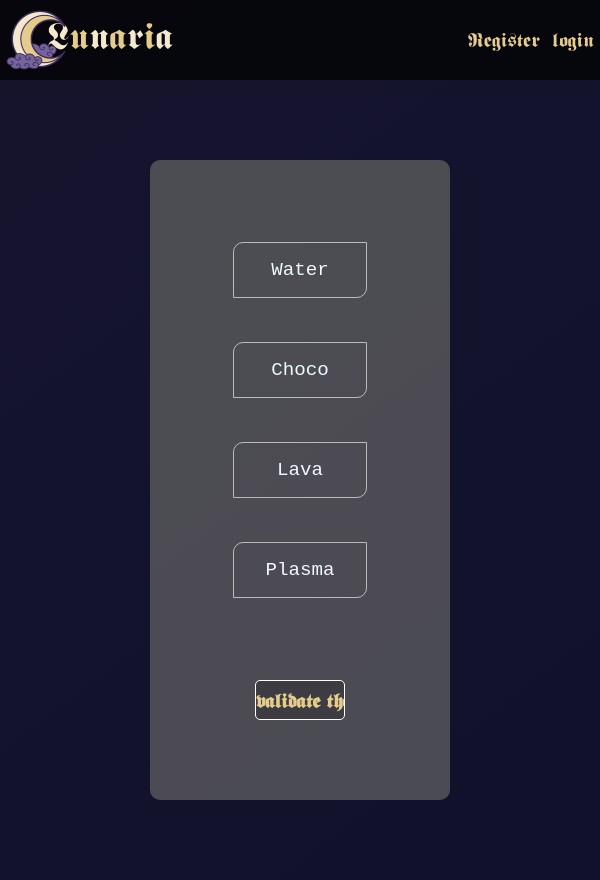
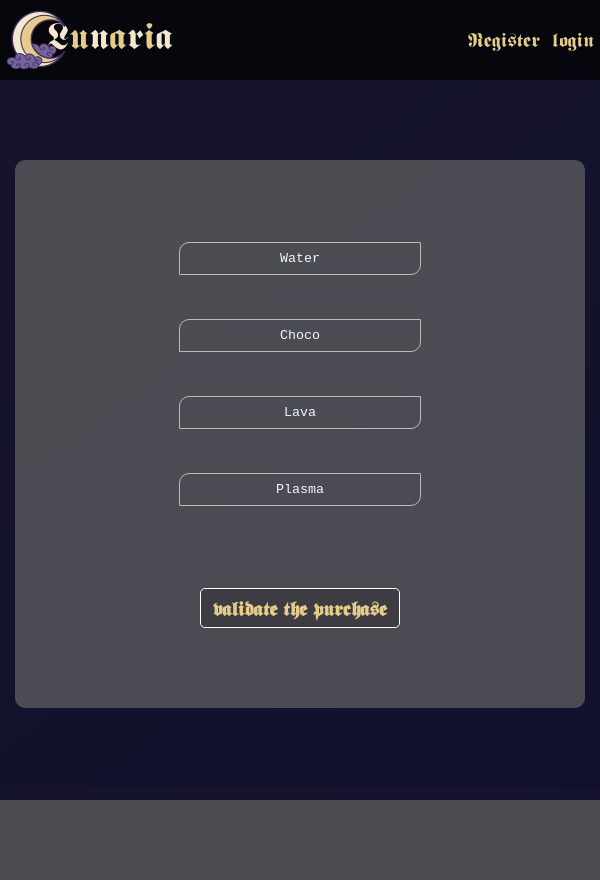
Before and after one commit to nmarrocchi/Lunaria, a PHP site: page /marketplace.php in a window 600 px wide. After the commit the page ends 800 px from the top, so only its background shows below. Run offline with PHP 8.4, Linux system fonts and the light colour scheme; data that the repository does not hold is empty.

Commit message:
marketplace responsive

```diff
--- a/style/marketplace.css
+++ b/style/marketplace.css
@@ -1,10 +1,14 @@
 .fishs{
-  width: 50vw;
+  width: 70vw;
   margin: 10vh auto;
   padding: 5vh 0vw;
   background-color: rgba(100, 100, 100, 0.7);
   border-radius: 10px;
   text-align: center;
+}
+
+.waterfishs img, .chocofishs img, .lavafishs img, .plasmafishs img{
+  width: 5vw;
 }
 
 .water, .choco, .lava, .plasma{
@@ -17,13 +21,13 @@
 }
 
 .water table td, .choco table td, .lava table td, .plasma table td{
-  padding: 2vh 1vw;
+  padding: 2vh 0.5vw;
   font-family: 'Courier New', Courier, monospace;
   text-align: center;
 }
 
 .tabHeader{
-  width: 20vw;
+  width: 40vw;
   border-radius: 10px 0px;
   border: double rgb(187, 187, 187) 1px;
   font-size: larger;
@@ -39,10 +43,13 @@
 
 input[type="checkbox"]{
   cursor: url(../img/Cursor.cur), pointer;
+  width: 20px;
+  height: 20px;
 }
 
 input[type="submit"]{
   margin: 5vh auto;
+  padding: 0vh 2vw;
   width: 15vw;
   height: 5vh;
   font-size: large;
@@ -52,9 +59,44 @@
   color: rgb(229, 204, 140);
   border: solid white 1px;
   border-radius: 5px;
+  word-break: keep-all;
+  min-width: max-content;
 }
 
 input[type="submit"]:hover{
   background-color: rgba(33, 30, 54, 0.6);
   cursor: url(../img/Cursor.cur), pointer;
 }
+
+
+/* ----- Responsive max-width screen : 890px ----- */
+@media screen and (max-width: 890px) and (min-width: 600px) {
+
+  .water table td, .choco table td, .lava table td, .plasma table td{
+    padding: 1vh 0vw;
+    font-size: small;
+  }
+
+  input[type="checkbox"]{
+    width: 10px;
+    height: 10px;
+  }
+}
+
+/* ----- Responsive max-width screen : 600px ----- */
+@media screen and (max-width: 600px) {
+
+  .fishs{
+    width: 95vw;
+  }
+
+  .water table td, .choco table td, .lava table td, .plasma table td{
+    padding: 1vh 0vw;
+    font-size: smaller;
+  }
+
+  input[type="checkbox"]{
+    width: 10px;
+    height: 10px;
+  }
+}
```
